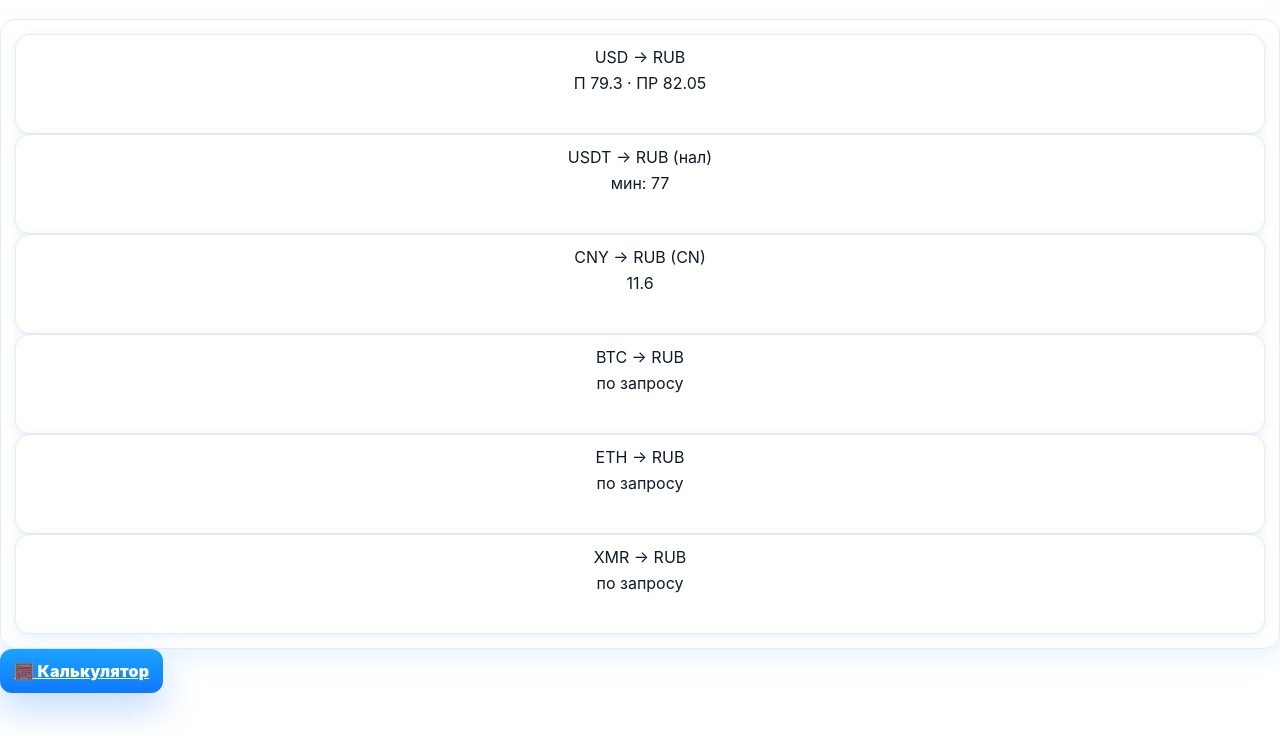
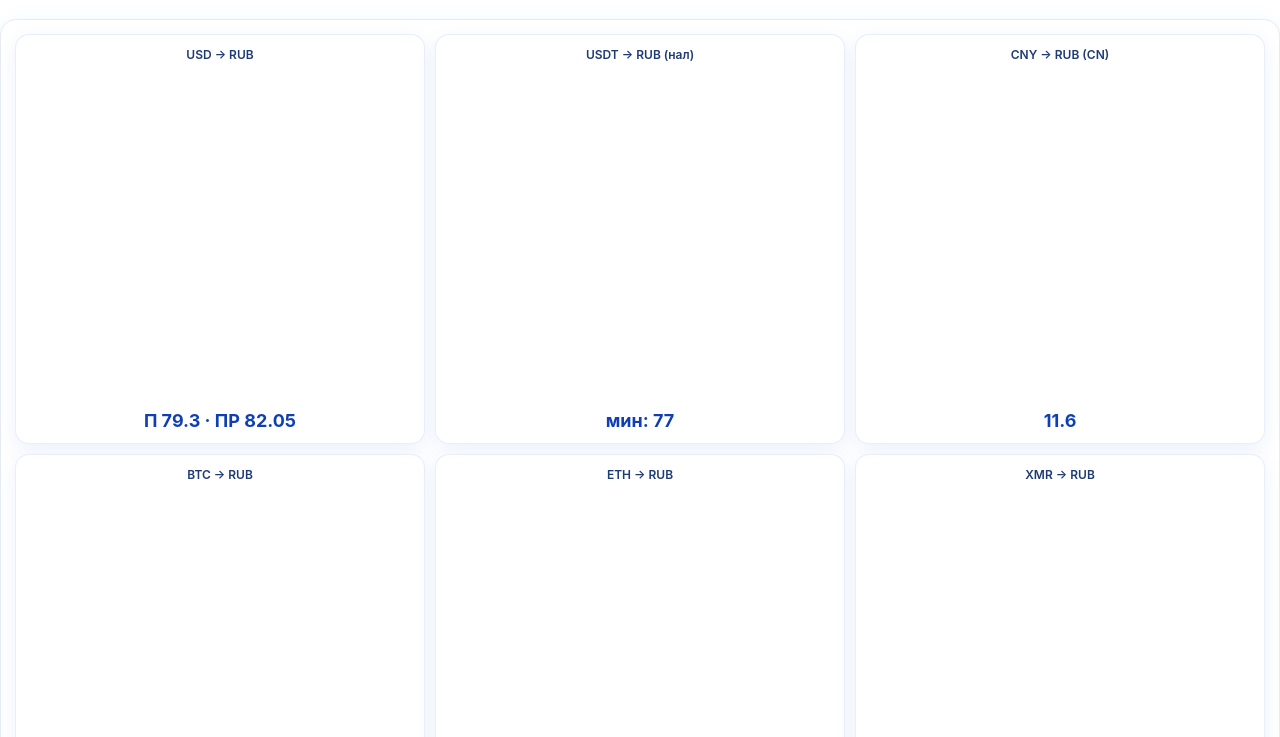
Before and after one commit to poizexchange/poizexchange, a plain HTML site: page rates.html in a window 1280 px wide. Shown: the part 63-800 px from the top of the page. Drawn offline with Linux system fonts and the light colour scheme.

Commit message:
Update styles.css

```diff
--- a/styles.css
+++ b/styles.css
@@ -71,3 +71,41 @@ input, select, textarea, button{ font-size:16px }
 .footlinks a{ color:#0b2c66; text-decoration:none; font-weight:1000; padding:6px 10px; border-radius:10px; background:#f3f9ff; border:1px solid var(--line); box-shadow:0 4px 10px rgba(14,120,255,.08) }
 
 .hint{ color:#a33; font-size:12px; margin:8px 0 0 }
+/* Сетка табло: 3 в ряд на телефоне — как просил */
+.tile-grid.tile-3 {
+  display: grid;
+  grid-template-columns: repeat(3, 1fr);
+  gap: 10px;
+}
+
+/* Карточка-квадрат */
+.tile.square {
+  aspect-ratio: 1 / 1;          /* делает квадрат */
+  border-radius: 14px;
+  background: #fff;
+  box-shadow: 0 6px 20px rgba(32, 93, 216, 0.08);
+  padding: 12px;
+  display: flex;
+  flex-direction: column;
+  justify-content: space-between;
+  border: 1px solid rgba(36, 103, 214, 0.10);
+}
+
+.tile-title{
+  font-weight: 600;
+  font-size: 12px;
+  color: #1f3b75;
+}
+.tile-main{
+  font-size: 18px;
+  font-weight: 700;
+  color: #0f3fb2;
+}
+
+/* Адаптив — когда тесно, делаем 2 или 1 в ряд */
+@media (max-width: 380px){
+  .tile-grid.tile-3 { grid-template-columns: repeat(2, 1fr); }
+}
+@media (max-width: 300px){
+  .tile-grid.tile-3 { grid-template-columns: 1fr; }
+}
```
